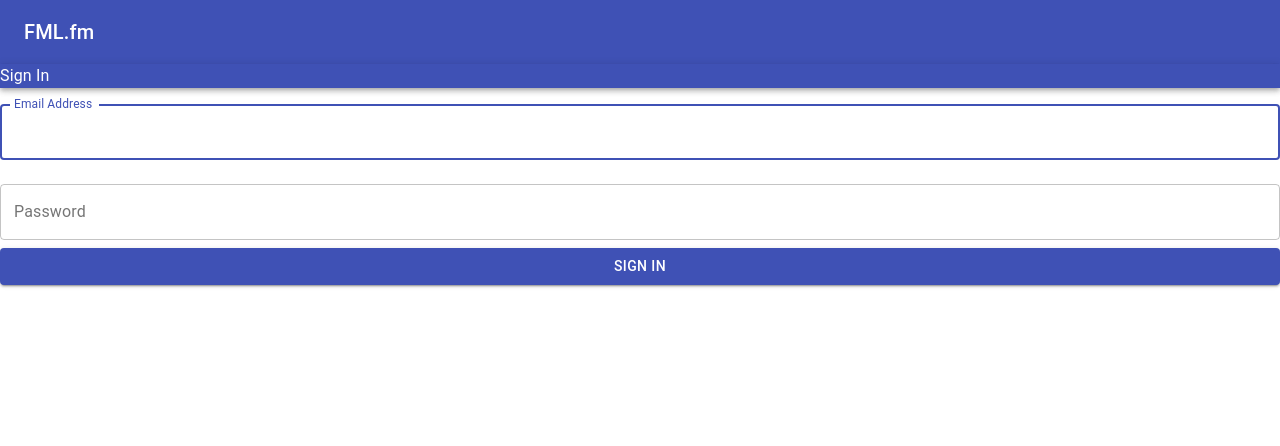
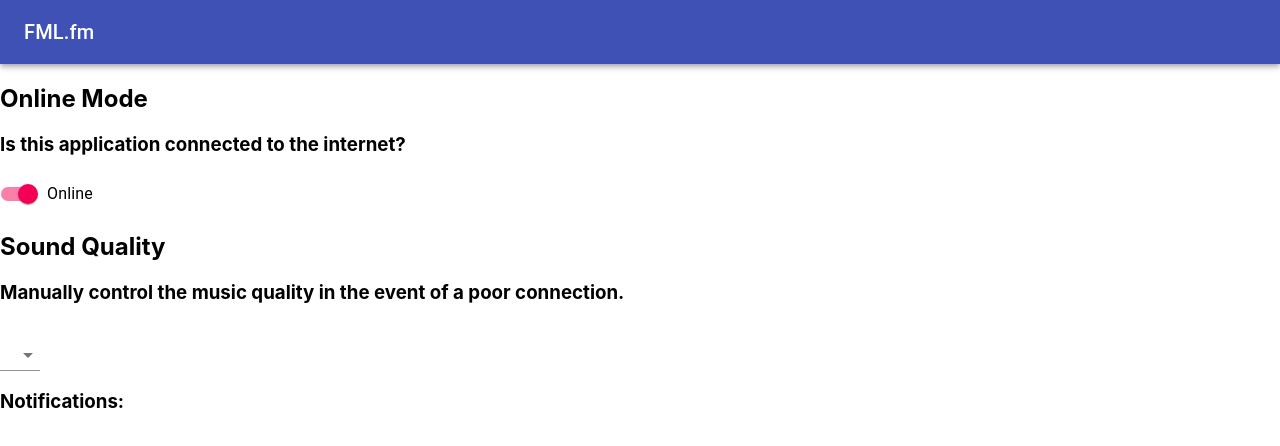
Before and after one commit to jaywiles/411_mymusicapp, a React (Create React App) app: page / in a window 1280 px wide. Shown: the top 446 px of the page. Built offline with nearby package versions, Linux system fonts and the light colour scheme.

Commit message:
working on quality selection

```diff
--- a/src/App.js
+++ b/src/App.js
@@ -9,7 +9,8 @@ class App extends Component {
 	constructor(props) {
 		super(props);
 		this.state = {
-			loggedIn: false,
+			// loggedIn: false,
+			loggedIn: true,
 		}
 	}
 
--- a/src/components/Dashboard.js
+++ b/src/components/Dashboard.js
@@ -1,6 +1,6 @@
 import React, {Component} from 'react';
 // import Online from './Online';
-import {FormGroup, FormControlLabel, Switch} from '@material-ui/core';
+import {FormControl, FormControlLabel, FormGroup, InputLabel, MenuItem, Select, Switch, Typography} from '@material-ui/core';
 
 class Dashboard extends Component {
 
@@ -8,7 +8,8 @@ class Dashboard extends Component {
 		super(props);
 		this.state = {
 			notifications: [],
-			online: true,
+      online: true,
+      quality: null,
 		};
 	}
 
@@ -26,11 +27,21 @@ class Dashboard extends Component {
 	goOnline = () => {
 		this.setState({ online: !this.state.online })
 		this.toggleNotification("Your application is offline. You won't be able to share or stream music to other devices.")
+  }
+
+  // put slider here??
+
+	soundQuality = () => {
+    this.setState({ quality: this.state.quality })
+    console.log(this.state.quality)
+    this.toggleNotification("Music quality is degraded. Increase quality if your connection allows it.")
 	}
 
 	render() {
 		return (
 			<div className="dashboard">
+        <h1>Online Mode</h1>
+        <h3>Is this application connected to the internet?</h3>
 				<div className="online-switch">
 					<FormGroup>
 						<FormControlLabel
@@ -51,9 +62,19 @@ class Dashboard extends Component {
 				</div>
 
 				<div className="quality-selection">
-				{
-					// quality goes here
-				}
+          <h1>Sound Quality</h1>
+          <h3>Manually control the music quality in the event of a poor connection.</h3>
+					<FormControl>
+					<InputLabel>{this.state.quality}</InputLabel>
+					<Select
+						value={this.state.quality}
+            onChange={this.soundQuality}
+					>
+						<MenuItem value={1}>Low</MenuItem>
+						<MenuItem value={2}>Normal</MenuItem>
+						<MenuItem value={3}>High</MenuItem>
+					</Select>
+					</FormControl>
 				</div>
 
 				<div className="notifications">
```
